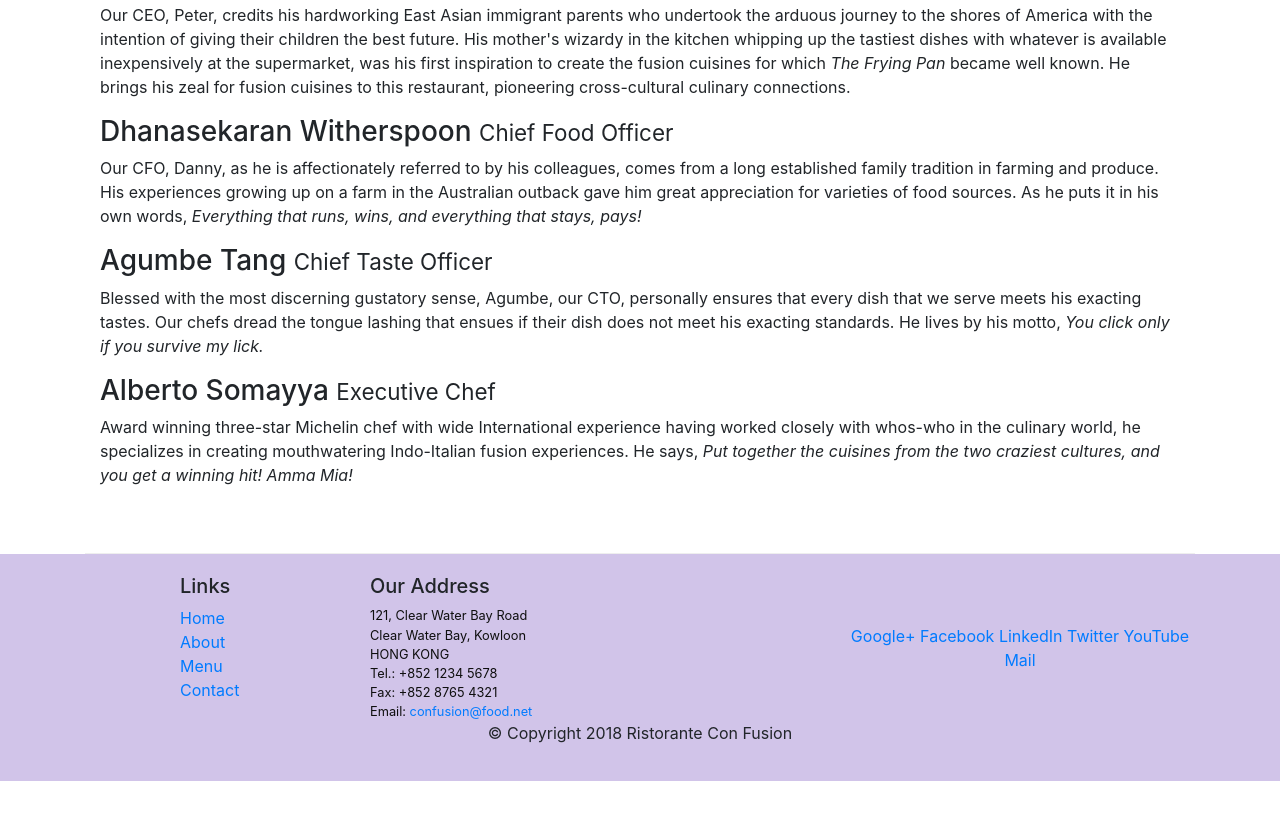
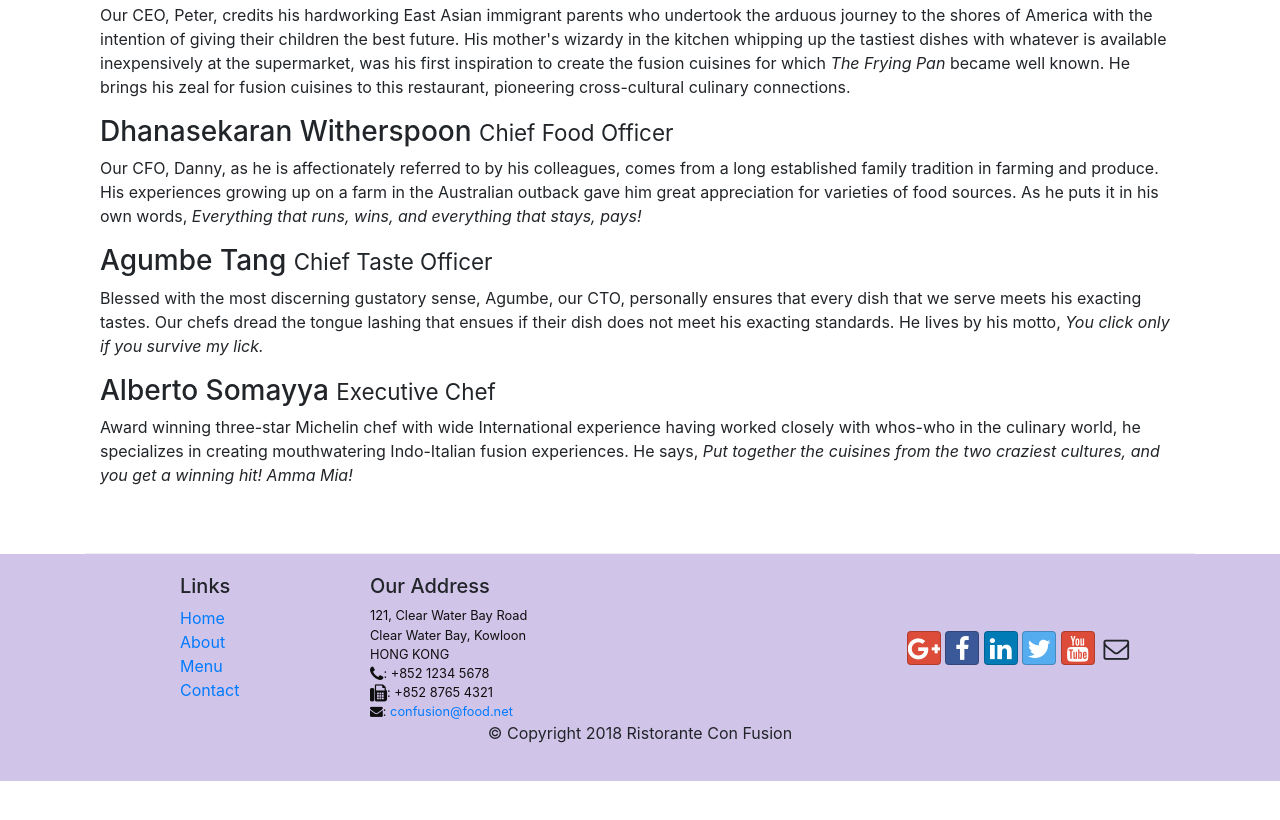
Before and after one commit to VishwaramH/Bootstrap, a website: page aboutus.html in a window 1280 px wide. Shown: the part 1000-1820 px from the top of the page. Drawn offline with nearby package versions, Linux system fonts and the light colour scheme.

Commit message:
Icon Fonts

```diff
--- a/aboutus.html
+++ b/aboutus.html
@@ -9,6 +9,8 @@
     <meta http-equiv="x-ua-compatible" content="ie=edge">
     <link rel="stylesheet" href="node_modules/bootstrap/dist/css/bootstrap.min.css">
     <link href="css/styles.css" rel="stylesheet">
+    <link rel="stylesheet" href="node_modules/font-awesome/css/font-awesome.min.css">
+    <link rel="stylesheet" href="node_modules/bootstrap-social/bootstrap-social.css">
 </head>
 
 <body>
@@ -21,10 +23,10 @@
             <a class="navbar-brand mr-auto" href="./index.html">Ristorante con Fusion</a> <!--navbar-brand used to mention any logo of webpage ,mr-auto means margin-right auto-->
             <div class="collapse navbar-collapse" id="Navbar"> <!--collapse is used to collapse according to screen sizes-->
                 <ul class="navbar-nav mr-auto">
-                    <li class="nav-item"><a href="./index.html" class="nav-link">Home</a></li> <!--nav-item is used to mention the item of the navigation bar, nav-item-active is used to mention the active element in the nav bar, nav-link is used to specify that has a characteristics of a link(e.g=>cursor:pointer)-->
-                    <li class="nav-item active"><a href="./aboutus.html" class="nav-link">About</a></li>
-                    <li class="nav-item"><a href="#" class="nav-link">Menu</a></li>
-                    <li class="nav-item"><a href="#" class="nav-link">Contact</a></li>
+                    <li class="nav-item"><a href="./index.html" class="nav-link"><span class="fa fa-home fa-lg"></span> Home</a></li> <!--nav-item is used to mention the item of the navigation bar, nav-item-active is used to mention the active element in the nav bar, nav-link is used to specify that has a characteristics of a link(e.g=>cursor:pointer)-->
+                    <li class="nav-item active"><a href="./aboutus.html" class="nav-link"><span class="fa fa-info fa-lg"></span> About</a></li>
+                    <li class="nav-item"><a href="#" class="nav-link"><span class="fa fa-list fa-lg"></span> Menu</a></li>
+                    <li class="nav-item"><a href="#" class="nav-link"><span class="fa fa-address-card fa-lg"> Contact</a></li>
                 </ul>
             </div>
         </div>
@@ -99,19 +101,19 @@
 		              121, Clear Water Bay Road<br>
 		              Clear Water Bay, Kowloon<br>
 		              HONG KONG<br>
-		              Tel.: +852 1234 5678<br>
-		              Fax: +852 8765 4321<br>
-		              Email: <a href="mailto:confusion@food.net">confusion@food.net</a>
-		           </address>
+		              <i class="fa fa-phone fa-lg"></i>: +852 1234 5678<br> <!--fa-phone allows to add font-awesome phone icon-->
+		              <i class="fa fa-fax fa-lg"></i>: +852 8765 4321<br> <!--fa-fax allows to add font-awesome fax icon-->
+		              <i class="fa fa-envelope"></i>: <a href="mailto:confusion@food.net">confusion@food.net</a>
+		           </address> <!--fa-envelope used to add font-awesome envelope icon-->
                 </div>
                 <div class="col-12 col-sm-4 align-self-center">
                     <div class="text-center">
-                        <a href="http://google.com/+">Google+</a>
-                        <a href="http://www.facebook.com/profile.php?id=">Facebook</a>
-                        <a href="http://www.linkedin.com/in/">LinkedIn</a>
-                        <a href="http://twitter.com/">Twitter</a>
-                        <a href="http://youtube.com/">YouTube</a>
-                        <a href="mailto:">Mail</a>
+                        <a class="btn btn-social-icon btn-google" href="http://google.com/+"><i class="fa fa-google-plus"></i></a> <!--fa means font-awesome-->
+                        <a class="btn btn-social-icon btn-facebook" href="http://www.facebook.com/profile.php?id="><i class="fa fa-facebook"></i></a>
+                        <a class="btn btn-social-icon btn-linkedin" href="http://www.linkedin.com/in/"><i class="fa fa-linkedin"></i></a>
+                        <a class="btn btn-social-icon btn-twitter" href="http://twitter.com/"><i class="fa fa-twitter"></i></a>
+                        <a class="btn btn-social-icon btn-google" href="http://youtube.com/"><i class="fa fa-youtube"></i></a>
+                        <a class="btn btn-social-icon" href="mailto:"><i class="fa fa-envelope-o"></i></a>
                     </div>
                 </div>
            </div>
--- a/package.json
+++ b/package.json
@@ -15,6 +15,8 @@
   },
   "dependencies": {
     "bootstrap": "^4.5.0",
+    "bootstrap-social": "^5.1.1",
+    "font-awesome": "^4.7.0",
     "jquery": "^3.5.1",
     "popper.js": "^1.12.9"
   }
```
Also changed, not shown: index.html (+16 -14 lines), 1 other file.
